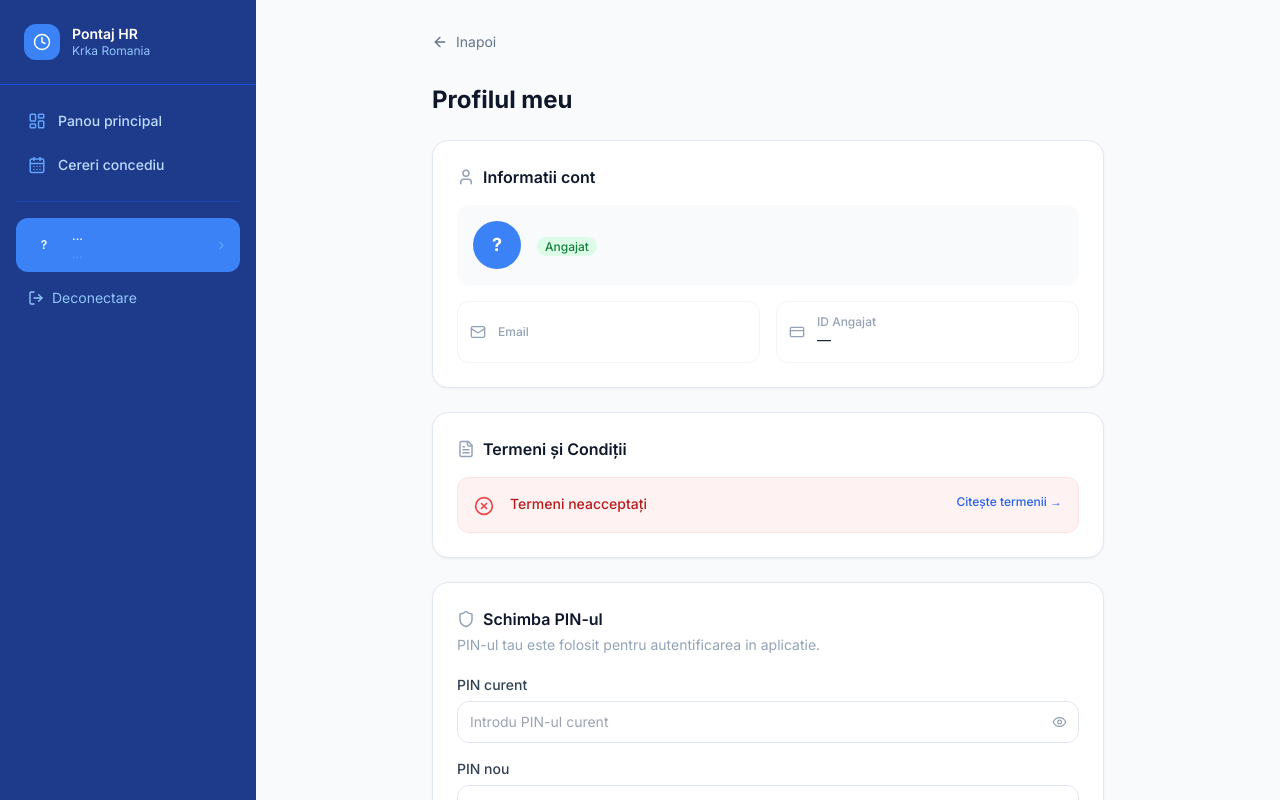
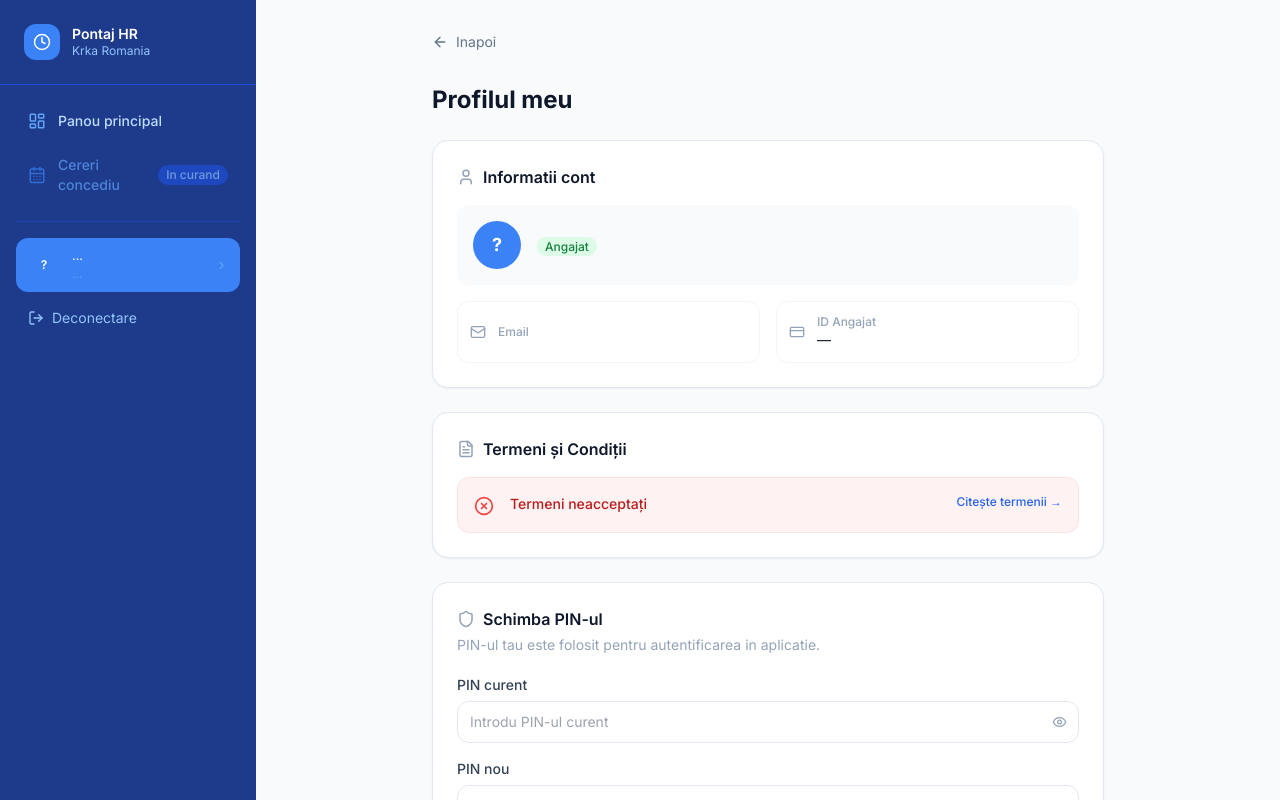
Before and after one commit to calexi07/hr-timetracker, a Next.js app: page /profile in a window 1280 px wide. Shown: the top 800 px of the page. Built offline with nearby package versions, Linux system fonts and the light colour scheme; no server answers.

Commit message:
Update Sidebar.tsx

```diff
--- a/src/components/Sidebar.tsx
+++ b/src/components/Sidebar.tsx
@@ -35,37 +35,43 @@ export default function Sidebar() {
       label: 'Panou principal',
       href: '/dashboard',
       icon: <LayoutDashboard size={18} />,
-      show: true
+      show: true,
+      comingSoon: false
     },
     {
       label: 'Echipa mea',
       href: '/team',
       icon: <UsersRound size={18} />,
-      show: role === 'manager' || role === 'director'
+      show: role === 'manager' || role === 'director',
+      comingSoon: false
     },
     {
       label: 'Cereri concediu',
       href: '/concedii',
       icon: <CalendarDays size={18} />,
-      show: true
+      show: true,
+      comingSoon: true
     },
     {
       label: 'Incarca date',
       href: '/admin/upload',
       icon: <Upload size={18} />,
-      show: role === 'admin'
+      show: role === 'admin',
+      comingSoon: false
     },
     {
       label: 'Gestionare angajati',
       href: '/admin/users',
       icon: <Users size={18} />,
-      show: role === 'admin'
+      show: role === 'admin',
+      comingSoon: false
     },
     {
       label: 'Istoric incarcari',
       href: '/admin/logs',
       icon: <FileText size={18} />,
-      show: role === 'admin'
+      show: role === 'admin',
+      comingSoon: false
     },
   ].filter(n => n.show)
 
@@ -88,7 +94,26 @@ export default function Sidebar() {
 
       <nav className="p-4 space-y-1 shrink-0">
         {navItems.map(item => {
-          const active = pathname === item.href || pathname.startsWith(item.href + '/')
+          const active = !item.comingSoon && (pathname === item.href || pathname.startsWith(item.href + '/'))
+
+          if (item.comingSoon) {
+            return (
+              <div
+                key={item.href}
+                className="flex items-center gap-3 px-3 py-2.5 rounded-xl text-sm font-medium text-blue-400 cursor-not-allowed opacity-70"
+                title="In curand disponibil"
+              >
+                <span className="text-blue-500">
+                  {item.icon}
+                </span>
+                <span className="flex-1">{item.label}</span>
+                <span className="text-xs px-2 py-0.5 rounded-full bg-blue-700 text-blue-300 font-medium shrink-0">
+                  In curand
+                </span>
+              </div>
+            )
+          }
+
           return (
             <Link key={item.href} href={item.href}
               className={cn(
```
